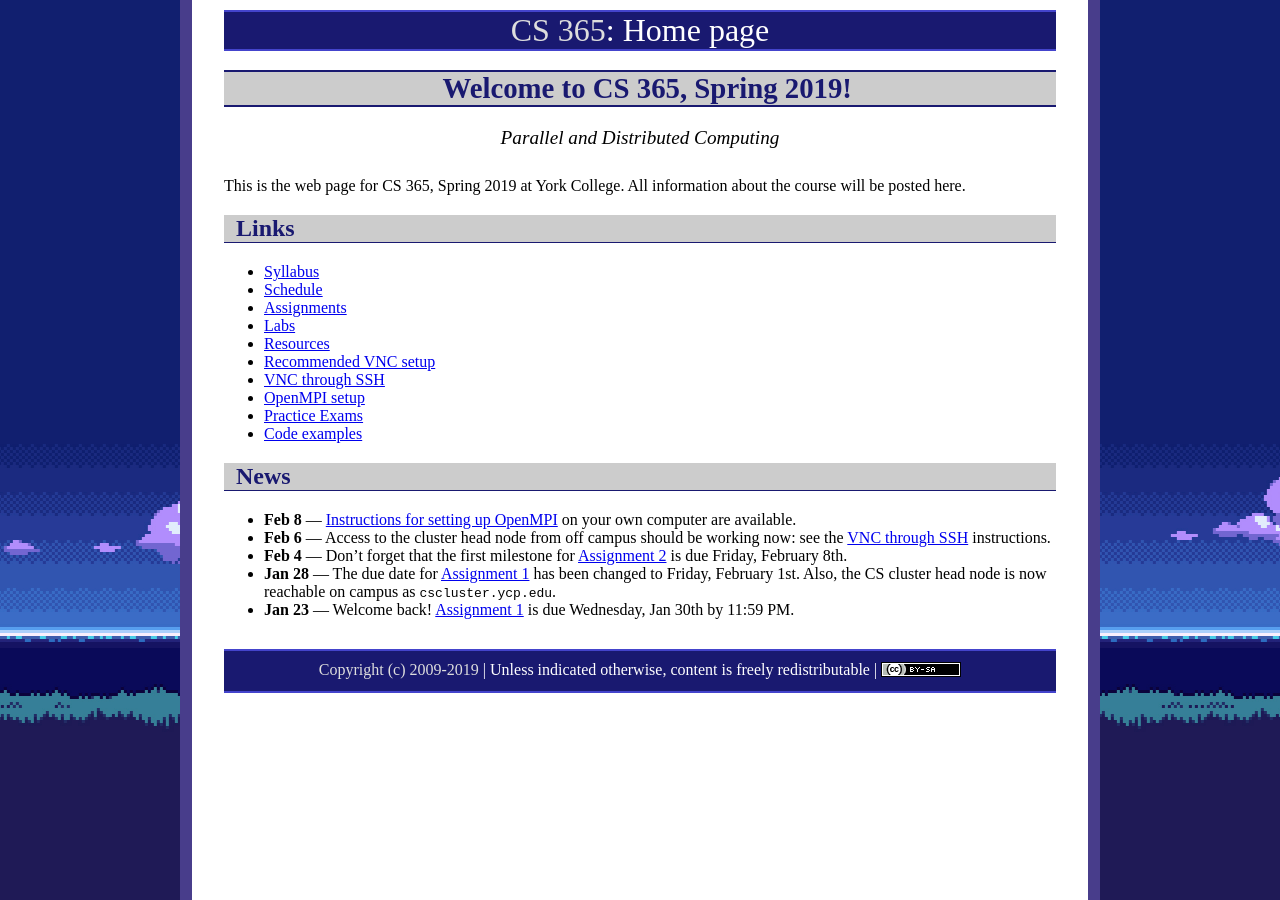
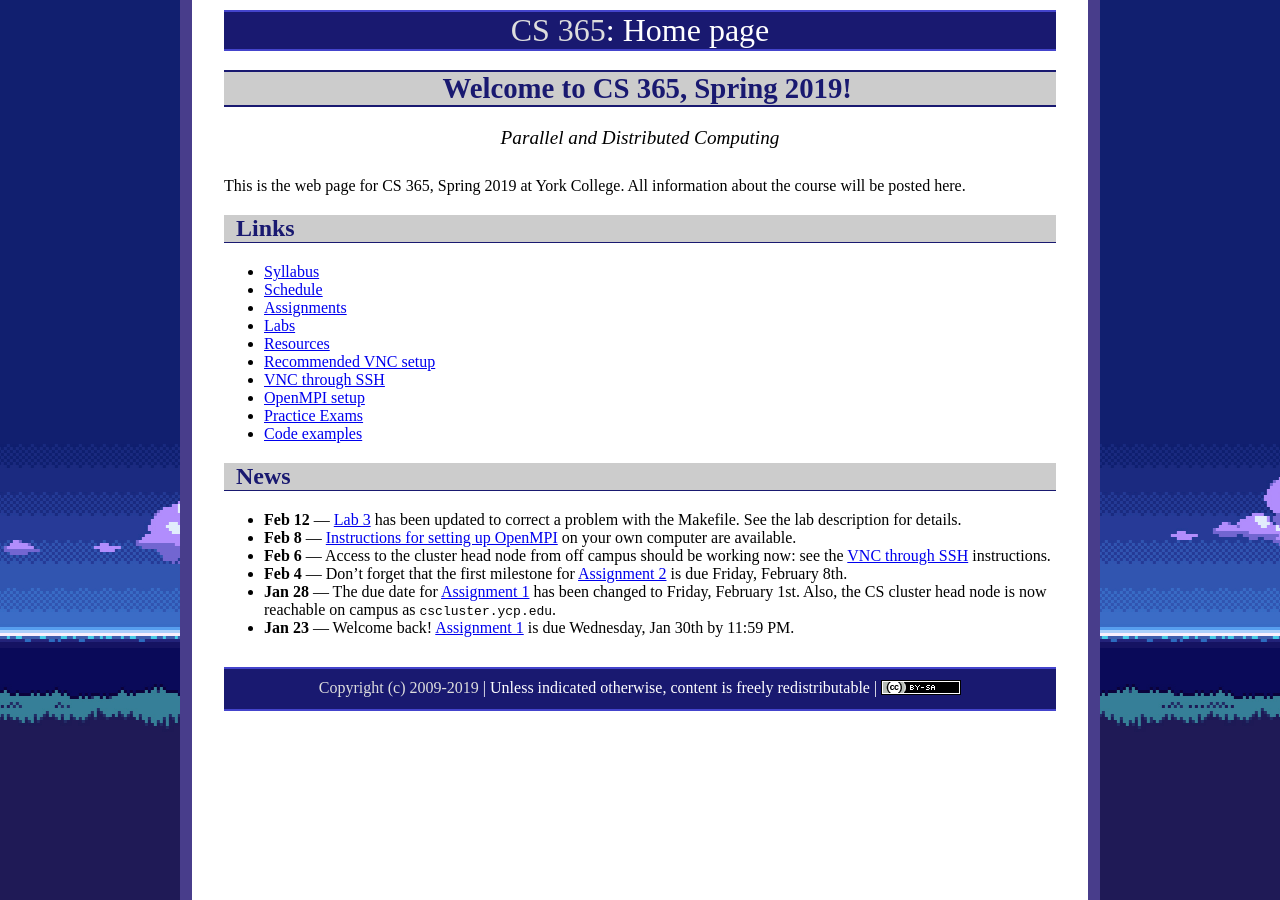
Before and after one commit to ycpcs/cs365-spring2019, a Jekyll site: the page built from index.md, in a window 1280 px wide. Built offline with Jekyll 4.4.1, drawn with Linux system fonts in a browser that asks for light colours.

Commit message:
mention fix to lab 3

```diff
--- a/index.md
+++ b/index.md
@@ -24,6 +24,7 @@ This is the web page for CS 365, Spring 2019 at York College.  All information a
 
 ## News
 
+* **Feb 12** &mdash; [Lab 3](labs/lab03.html) has been updated to correct a problem with the Makefile.  See the lab description for details.
 * **Feb 8** &mdash; [Instructions for setting up OpenMPI](openmpiSetup.html) on your own computer are available.
 * **Feb 6** &mdash; Access to the cluster head node from off campus should be working now: see the [VNC through SSH](vncSshTunnel.html) instructions.
 * **Feb 4** &mdash; Don't forget that the first milestone for [Assignment 2](assign/assign02.html) is due Friday, February 8th.
```
